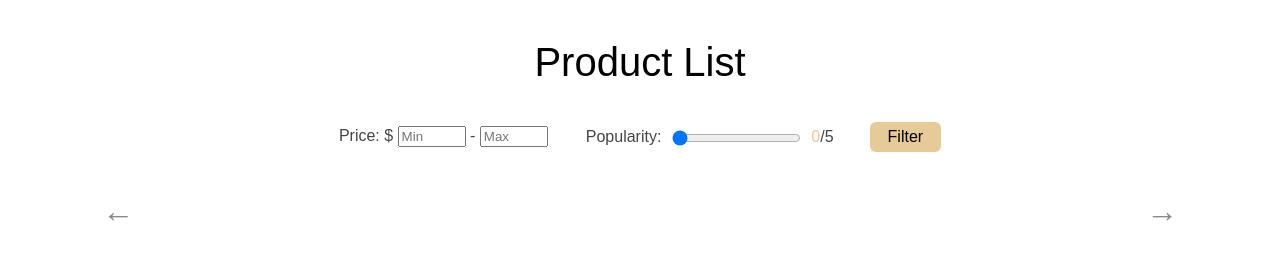
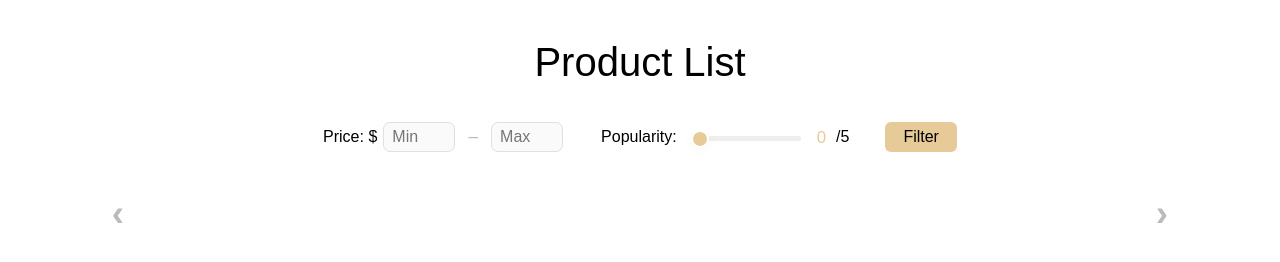
Before and after one commit to z3lka/full_assignment, a website: page index.html in a window 1280 px wide. Drawn offline with Linux system fonts and the light colour scheme; no server answers.

Commit message:
styling fixes

```diff
--- a/index.html
+++ b/index.html
@@ -18,22 +18,23 @@
         <input
           type="number"
           id="min-price"
+          class="price-input"
           placeholder="Min"
-          min="0"
-          style="width: 60px" />
-        -
+          min="0" />
+        <span class="price-sep">–</span>
         <input
           type="number"
           id="max-price"
+          class="price-input"
           placeholder="Max"
-          min="0"
-          style="width: 60px" />
+          min="0" />
       </label>
-      <label style="margin-left: 20px"
+      <label class="popularity-group"
         >Popularity:
         <input
           type="range"
           id="min-popularity"
+          class="modern-slider"
           min="0"
           max="5"
           step="0.1"
@@ -44,9 +45,9 @@
     </div>
     <div class="carousel-container">
       <button
-        class="carousel-arrow left"
+        class="carousel-arrow left chevron"
         id="arrow-left">
-        &#8592;
+        &#x2039;
       </button>
       <div
         class="carousel"
@@ -54,9 +55,9 @@
         <!-- Product cards will be injected here -->
       </div>
       <button
-        class="carousel-arrow right"
+        class="carousel-arrow right chevron"
         id="arrow-right">
-        &#8594;
+        &#x203A;
       </button>
     </div>
     <script src="script.js"></script>
--- a/style.css
+++ b/style.css
@@ -44,6 +44,28 @@ body {
 
 .carousel-arrow:hover {
   color: #222;
+}
+
+.carousel-arrow.chevron {
+  font-size: 2.3rem;
+  font-family: Arial, sans-serif;
+  font-weight: 700;
+  background: none;
+  border: none;
+  color: #bbb;
+  width: 44px;
+  height: 44px;
+  display: flex;
+  align-items: center;
+  justify-content: center;
+  border-radius: 50%;
+  transition: color 0.2s, background 0.2s;
+  box-shadow: none;
+}
+
+.carousel-arrow.chevron:hover {
+  color: #E6CA97;
+  background: #f7f3ea;
 }
 
 .product-card {
@@ -151,8 +173,9 @@ body {
 }
 
 .filters label {
-  font-weight: 400;
-  color: #444;
+  display: flex;
+  align-items: center;
+  gap: 6px;
 }
 
 #filter-btn {
@@ -170,14 +193,166 @@ body {
   background: #d9b96a;
 }
 
-#min-popularity {
+.filters label.popularity-group {
+  display: flex;
+  align-items: center;
+  gap: 8px;
+  margin-left: 20px;
+}
+
+#min-popularity.modern-slider {
+  margin: 6px 6px 6px 6px;
   vertical-align: middle;
-  margin: 0 6px;
 }
 
 #popularity-value {
   font-weight: 500;
   color: #E6CA97;
+  margin-left: 2px;
+  margin-right: 2px;
+  font-size: 1.05rem;
+  vertical-align: middle;
+  position: relative;
+  top: 1px;
+}
+
+.price-input {
+  width: 54px;
+  padding: 5px 8px;
+  border: 1.5px solid #e0e0e0;
+  border-radius: 7px;
+  font-size: 1rem;
+  background: #fafafa;
+  color: #444;
+  outline: none;
+  transition: border 0.2s, box-shadow 0.2s;
+  box-shadow: none;
+}
+
+.price-input:focus {
+  border: 1.5px solid #E6CA97;
+  box-shadow: 0 0 0 2px #f7e8c1;
+}
+
+.price-sep {
+  margin: 0 7px;
+  color: #bbb;
+  font-size: 1.1rem;
+}
+
+.modern-slider {
+  -webkit-appearance: none;
+  width: 110px;
+  height: 5px;
+  background: #eee;
+  border-radius: 3px;
+  outline: none;
+  transition: background 0.2s;
+  margin: 0 8px 0 8px;
+  display: inline-block;
+  vertical-align: middle;
+  position: relative;
+  top: 2px;
+}
+
+.modern-slider::-webkit-slider-thumb {
+  -webkit-appearance: none;
+  appearance: none;
+  width: 18px;
+  height: 18px;
+  border-radius: 50%;
+  background: #E6CA97;
+  border: 2px solid #fff;
+  box-shadow: 0 2px 8px rgba(230, 202, 151, 0.15);
+  cursor: pointer;
+  transition: background 0.2s, box-shadow 0.2s;
+  margin-top: -6.5px;
+}
+
+.modern-slider:focus::-webkit-slider-thumb {
+  background: #d9b96a;
+  box-shadow: 0 0 0 3px #f7e8c1;
+}
+
+.modern-slider::-moz-range-thumb {
+  width: 18px;
+  height: 18px;
+  border-radius: 50%;
+  background: #E6CA97;
+  border: 2px solid #fff;
+  box-shadow: 0 2px 8px rgba(230, 202, 151, 0.15);
+  cursor: pointer;
+  transition: background 0.2s, box-shadow 0.2s;
+}
+
+.modern-slider:focus::-moz-range-thumb {
+  background: #d9b96a;
+  box-shadow: 0 0 0 3px #f7e8c1;
+}
+
+.modern-slider::-ms-thumb {
+  width: 18px;
+  height: 18px;
+  border-radius: 50%;
+  background: #E6CA97;
+  border: 2px solid #fff;
+  box-shadow: 0 2px 8px rgba(230, 202, 151, 0.15);
+  cursor: pointer;
+  transition: background 0.2s, box-shadow 0.2s;
+  margin-top: 0;
+}
+
+.modern-slider:focus::-ms-thumb {
+  background: #d9b96a;
+  box-shadow: 0 0 0 3px #f7e8c1;
+}
+
+.modern-slider::-webkit-slider-runnable-track {
+  height: 5px;
+  background: #eee;
+  border-radius: 3px;
+}
+
+.modern-slider::-ms-fill-lower {
+  background: #eee;
+  border-radius: 3px;
+}
+
+.modern-slider::-ms-fill-upper {
+  background: #eee;
+  border-radius: 3px;
+}
+
+.modern-slider:focus {
+  outline: none;
+}
+
+/* Remove default styles for Firefox */
+.modern-slider {
+  background: #eee;
+}
+
+.modern-slider::-moz-range-track {
+  height: 5px;
+  background: #eee;
+  border-radius: 3px;
+}
+
+/* Hide the outline on focus for all browsers */
+.modern-slider:focus {
+  outline: none;
+}
+
+/* Remove spinner arrows from number inputs (Chrome, Safari, Edge) */
+.price-input::-webkit-outer-spin-button,
+.price-input::-webkit-inner-spin-button {
+  -webkit-appearance: none;
+  margin: 0;
+}
+
+/* Remove spinner arrows from number inputs (Firefox) */
+.price-input[type=number] {
+  -moz-appearance: textfield;
 }
 
 @media (max-width: 900px) {
@@ -238,4 +413,24 @@ body {
     margin-left: 0;
     margin-top: 6px;
   }
+
+  .modern-slider {
+    width: 80px;
+    top: 0;
+  }
+
+  .price-input {
+    width: 40px;
+    font-size: 0.95rem;
+    padding: 4px 5px;
+  }
+
+  .filters label.popularity-group {
+    margin-left: 0;
+    gap: 6px;
+  }
+
+  #min-popularity.modern-slider {
+    width: 60px;
+  }
 }
```
